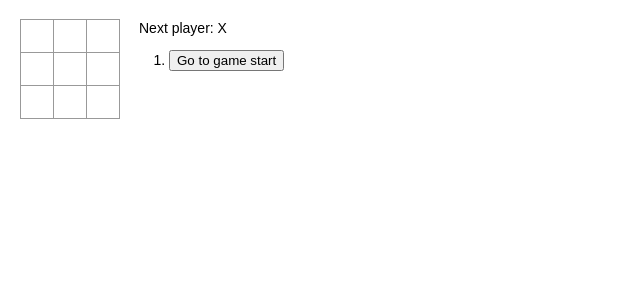
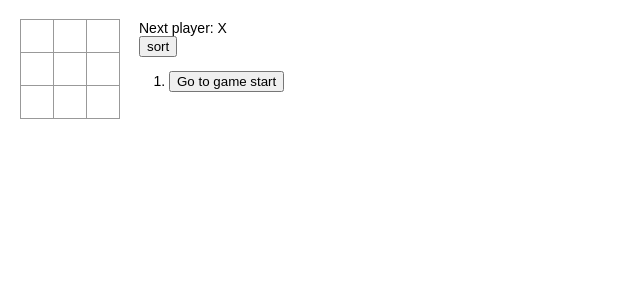
Before and after one commit to sonarAIT/react-tutorial, a React (Create React App) app: page / in a window 1280 px wide. Shown: the top 300 px of the page, without its empty margins (0-640 px from the left). Built offline with nearby package versions, Linux system fonts and the light colour scheme.

Commit message:
feat: reverse

```diff
--- a/src/index.tsx
+++ b/src/index.tsx
@@ -59,10 +59,10 @@ type MoveProps = {
     jumpTo: (i: number) => void;
     pushedMoveIdx: number | null;
 };
+
 function Move(props: MoveProps) {
-    return (
-        <div>
-            {props.history.map((step, move) => {
+    const [isDesc, setIsDesc] = React.useState(false);
+    const historyElementArray = props.history.map((step, move) => {
         const desc = move ? "Go to move #" + move : "Go to game start";
         let rowANDcol = null;
         if (step.hand !== null) {
@@ -76,21 +76,24 @@ function Move(props: MoveProps) {
         return (
             <li
                 key={move}
-                        className={
-                            props.pushedMoveIdx === move ? "clicked" : ""
-                        }
+                className={props.pushedMoveIdx === move ? "clicked" : ""}
             >
                 <div>
-                            <button onClick={() => props.jumpTo(move)}>
-                                {desc}
-                            </button>
+                    <button onClick={() => props.jumpTo(move)}>{desc}</button>
                     {rowANDcol}
                 </div>
             </li>
         );
-            })}
-        </div>
-    );
+    });
+
+    if (isDesc) {
+        historyElementArray.reverse();
+    }
+
+    return <div>
+        <button onClick={() => setIsDesc(!isDesc)}>sort</button>
+        <ol reversed={isDesc}>{historyElementArray}</ol>
+    </div>;
 }
 
 type GameState = {
@@ -173,13 +176,11 @@ class Game extends React.Component<{}, GameState> {
                 </div>
                 <div className="game-info">
                     <div>{status}</div>
-                    <ol>
                         <Move
                             history={history}
                             jumpTo={(i) => this.jumpTo(i)}
                             pushedMoveIdx={this.state.pushedMoveIdx}
                         />
-                    </ol>
                 </div>
             </div>
         );
```
Lines whose indentation alone changed are shown as unchanged.
